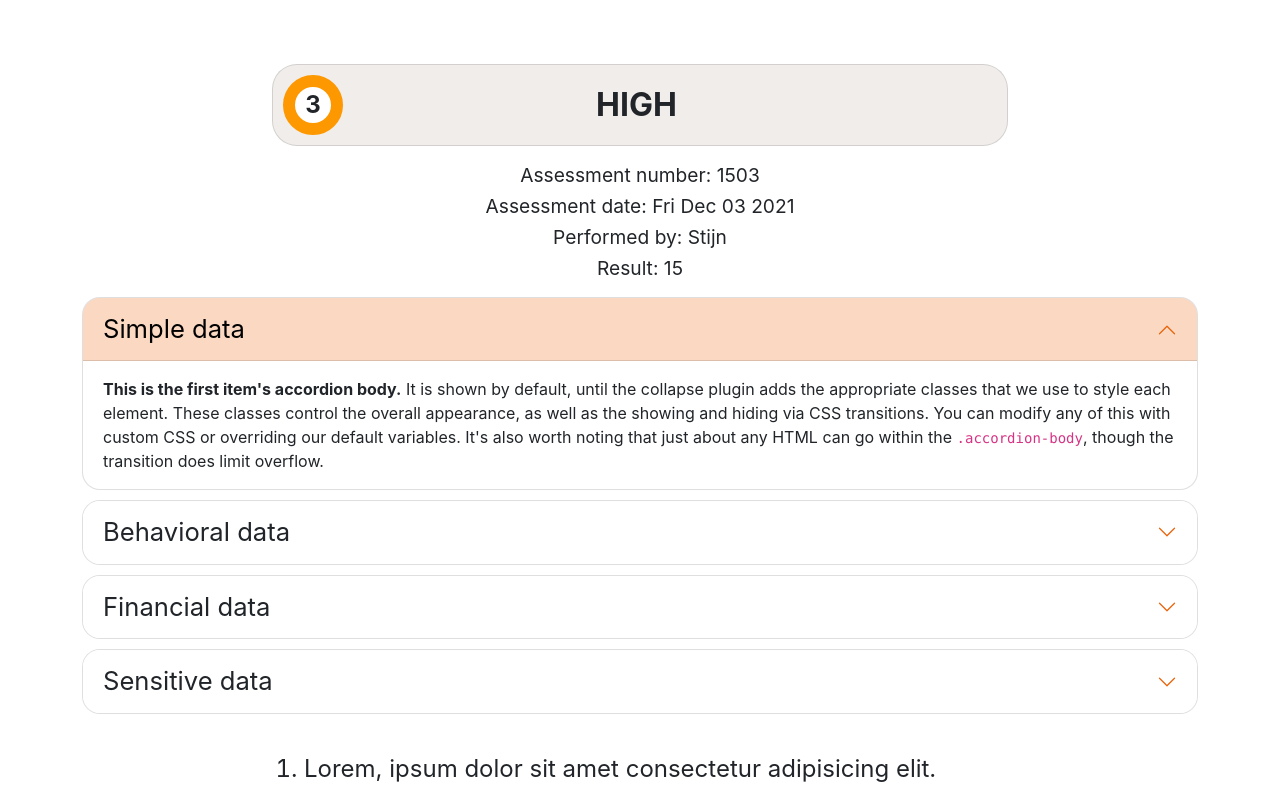
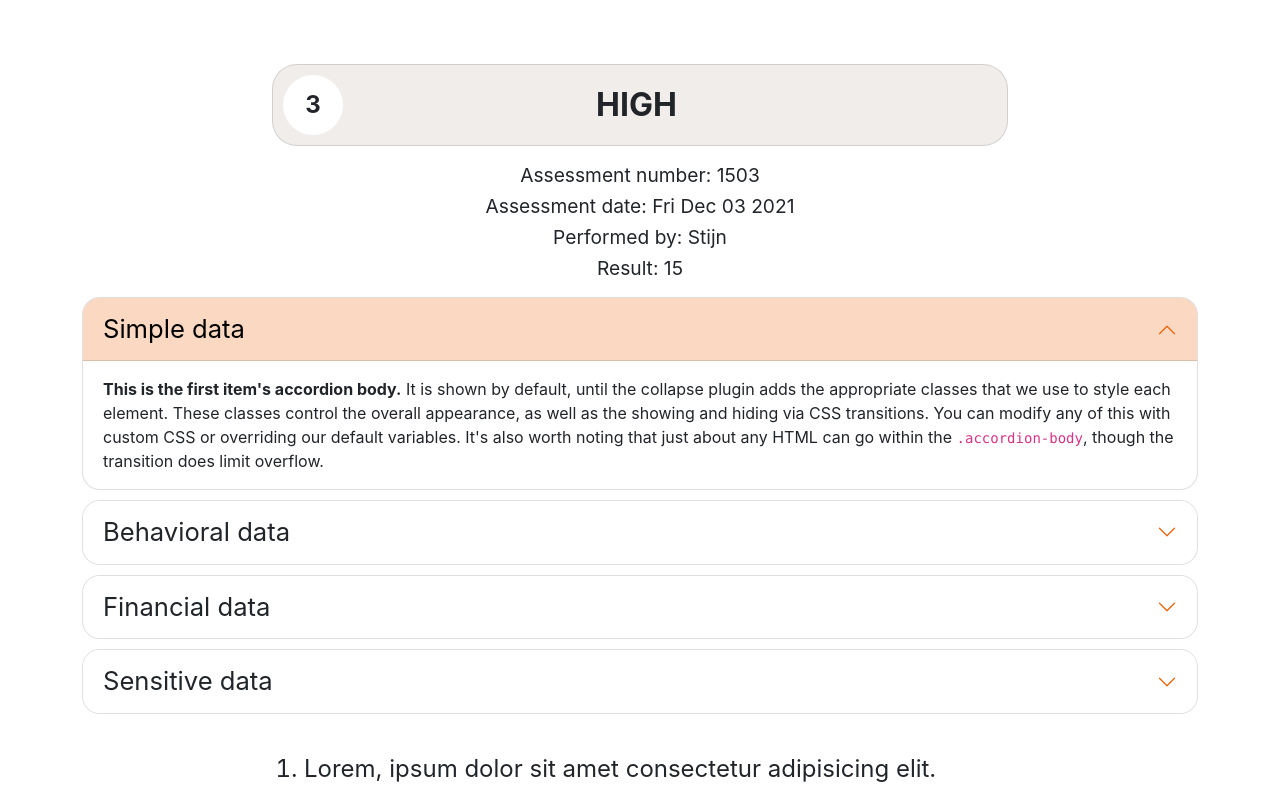
Before and after one commit to AccieTheKing/data_breach_assessment, a React (Create React App) app: page /result in a window 1280 px wide. Shown: the top 793 px of the page. Built offline with nearby package versions, Linux system fonts and the light colour scheme.

Commit message:
Made the score indicator dynamic based on the value it gets

```diff
--- a/src/components/resultpage/Result.page.tsx
+++ b/src/components/resultpage/Result.page.tsx
@@ -15,7 +15,6 @@ interface AssessmentData {
 	performedBy: string;
 	result: number;
 	impact_score: number;
-	impact_title: ASSESSMENT_IMPACT_TITLE;
 }
 
 const mockData: AssessmentData = {
@@ -24,7 +23,21 @@ const mockData: AssessmentData = {
 	performedBy: 'Stijn',
 	result: 15,
 	impact_score: 3,
-	impact_title: ASSESSMENT_IMPACT_TITLE.HIGH,
+};
+
+const ImpactScoreVisual: React.FC<{ score: number }> = (props) => {
+	// based on the score decide what value to show
+	const title = Object.values(ASSESSMENT_IMPACT_TITLE)[props.score - 1];
+	return (
+		<div className='impact_card card'>
+			<div className='impact_score_container'>
+				<div className={`impact_score score_${title}`}>
+					{mockData.impact_score}
+				</div>
+			</div>
+			<h2 className='impact_title'>{title}</h2>
+		</div>
+	);
 };
 
 const Resultpage: React.FC = () => {
@@ -38,16 +51,7 @@ const Resultpage: React.FC = () => {
 				</div>
 				<div className='row'>
 					<div className='col-12 col-lg-8 offset-lg-2'>
-						<div className='impact_card card'>
-							<div className='impact_score_container'>
-								<div className='impact_score'>
-									{mockData.impact_score}
-								</div>
-							</div>
-							<h2 className='impact_title'>
-								{mockData.impact_title}
-							</h2>
-						</div>
+						<ImpactScoreVisual score={mockData.impact_score} />
 					</div>
 				</div>
 				<div className='row'>
--- a/src/components/resultpage/styles.css
+++ b/src/components/resultpage/styles.css
@@ -27,6 +27,7 @@ header h1 {
 	padding: 10px;
 }
 
+/* Impact score */
 .impact_score_container {
 	flex: 0.33;
 }
@@ -36,13 +37,25 @@ header h1 {
 	justify-content: center;
 	align-items: center;
 	font-weight: bold;
-	border: solid #fd9800;
 	border-width: 0.5em;
 	background: #fff;
 	font-size: 1.5em;
 	border-radius: 100%;
 	max-width: 60px;
 	height: 60px;
+}
+
+.impact_score.score_LOW {
+	border: solid 10px var(--impactScoreColorLow);
+}
+.impact_score.score_MEDIUM {
+	border: solid 10px var(--impactScoreColorMedium);
+}
+.impact_score.score_HIGH {
+	border: solid 10px var(--impactScoreColorHigh);
+}
+.impact_score.score_CRITICAL {
+	border: solid 10px var(--impactScoreColorCritical);
 }
 
 .impact_title {
```
